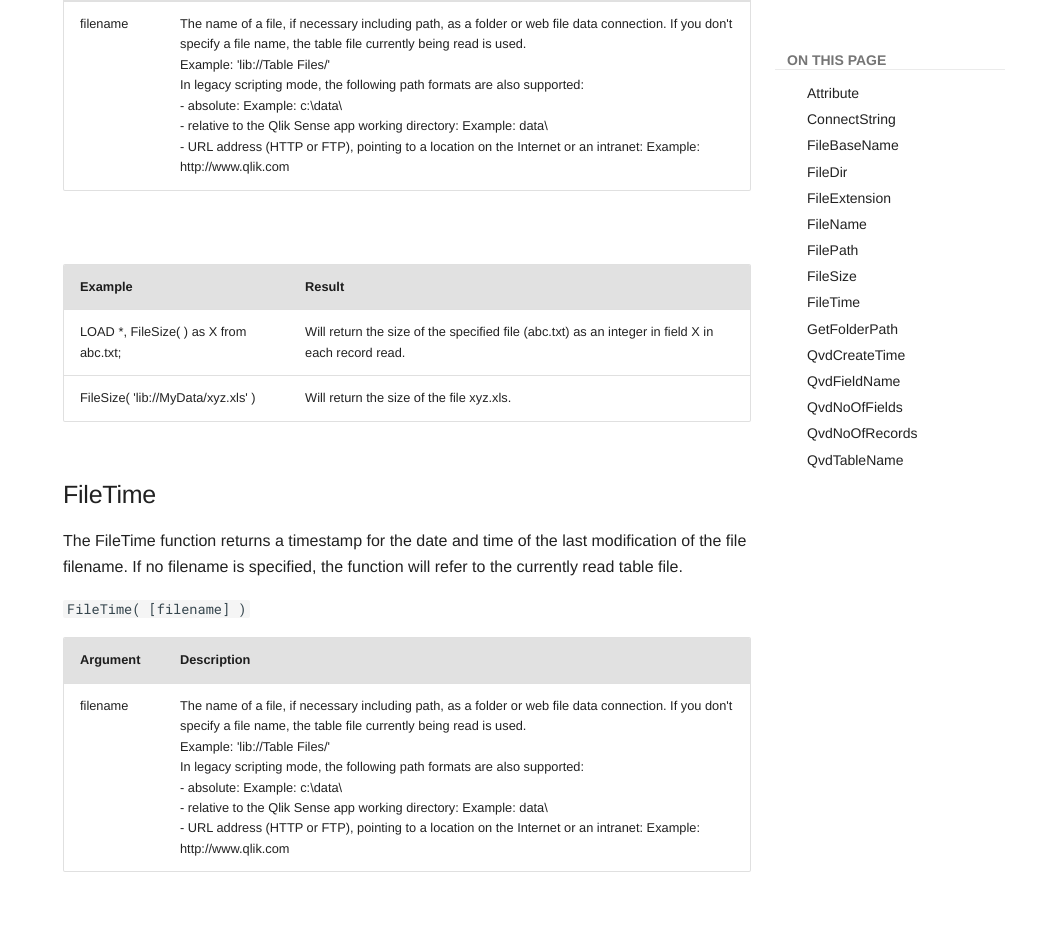
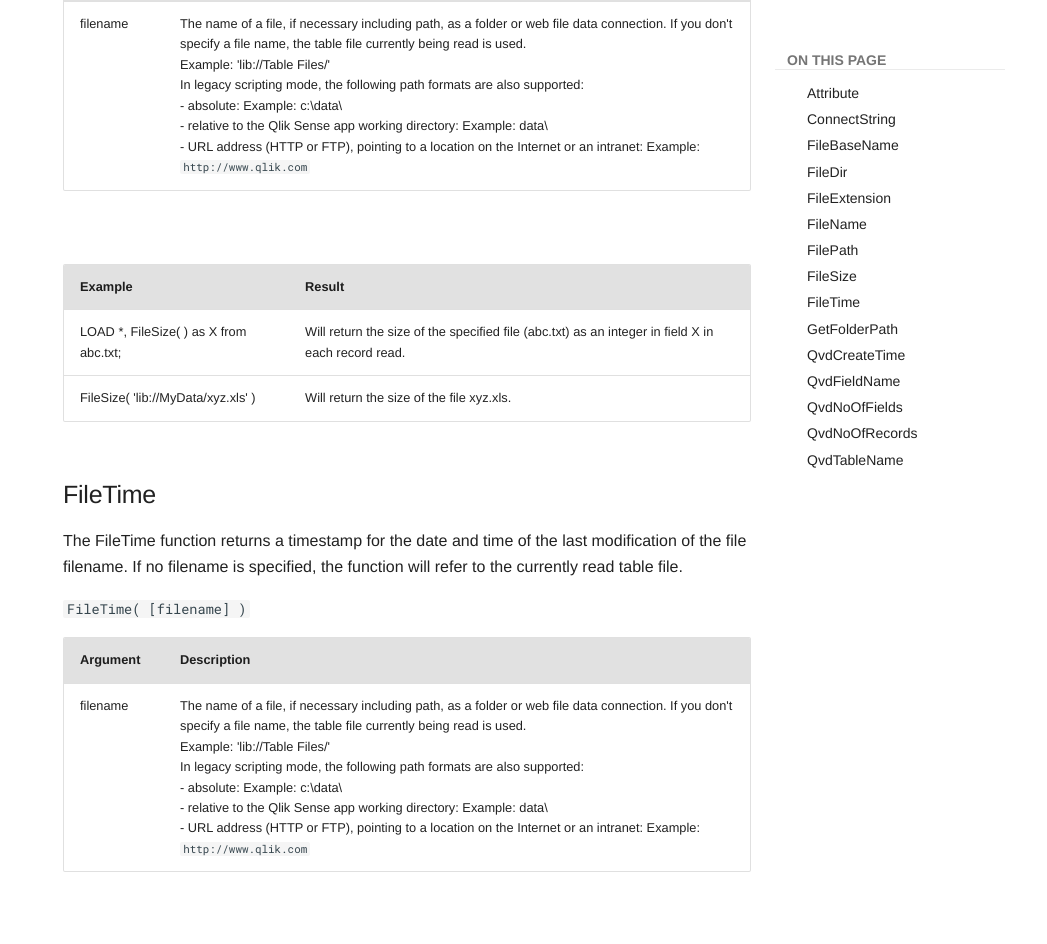
Before and after one commit to qlik-oss/core-website, an MkDocs documentation site: the page built from docs/services/qix-engine/script_syntax/08_File_functions.md, in a window 1280 px wide and 1400 px high, scrolled down 10073 px. Shown: the part 121-1065 px from the top of the window, without its empty margins (233-1280 px from the left). Built offline with MkDocs 1.6.1 and Material for MkDocs 9.7.7, drawn with Linux system fonts in a browser that asks for light colours; comment, search, counter and statistics services are not loaded; old or Windows-style settings are respelled for this version of MkDocs; some of the changed text lies outside the part shown.

Commit message:
Clean up Counter aggregation functions and file functions

````diff
--- a/docs/services/qix-engine/script_syntax/08_File_functions.md
+++ b/docs/services/qix-engine/script_syntax/08_File_functions.md
@@ -30,7 +30,7 @@
 **Example MP3 files**
 This script reads all possible MP3 meta tags in folder MyMusic.
 
-```
+```code
 // Script to read MP3 meta tags
 for each vExt in 'mp3'
 for each vFoundFile in filelist( GetFolderPath('MyMusic') & '\*.'& vExt )
@@ -134,7 +134,7 @@
 **Example JPG files**
 This script reads all possible EXIF meta tags from JPG files in folder MyPictures.
 
-```
+```code
 FileList:
 LOAD FileLongName,
     subfield(FileLongName,'\',-1) as FileShortName,
@@ -332,7 +332,7 @@
 **Example Windows media files files**
 This script reads all possible WMA/WMV ASF meta tags in folder MyMusic.
 
-```
+```code
 / Script to read WMA/WMV ASF meta tags
 for each vExt in 'asf', 'wma', 'wmv'
 for each vFoundFile in filelist( GetFolderPath('MyMusic') & '\*.'& vExt )
@@ -366,7 +366,7 @@
 **Example PNG files**
 This script reads all possible PNG meta tags in folder MyPictures.
 
-```
+```code
 // Script to read PNG meta tags
 for each vExt in 'png'
 for each vFoundFile in filelist( GetFolderPath('MyPictures') & '\*.'& vExt )
@@ -394,7 +394,7 @@
 ## ConnectString
 
 The ConnectString() function returns the name of the active data connection for
-ODBC or OLE DB connections. The function returns an empty string if no connect
+ODBC or OLE DB connections. The function returns an empty string if no connect
 statement has been executed, or after a disconnect statement.
 
 `ConnectString( )`
@@ -471,7 +471,7 @@
 
 | Argument | Description |
 | -------- | ----------- |
-| filename | The name of a file, if necessary including path, as a folder or web file data connection. If you don't specify a file name, the table file currently being read is used.<BR>Example: 'lib://Table Files/'<BR>In legacy scripting mode, the following path formats are also supported:<BR>- absolute: Example: c:\data\ <BR>- relative to the Qlik Sense app working directory: Example: data\ <BR>- URL address (HTTP or FTP), pointing to a location on the Internet or an intranet: Example: http://www.qlik.com |
+| filename | The name of a file, if necessary including path, as a folder or web file data connection. If you don't specify a file name, the table file currently being read is used.<BR>Example: 'lib://Table Files/'<BR>In legacy scripting mode, the following path formats are also supported:<BR>- absolute: Example: c:\data\ <BR>- relative to the Qlik Sense app working directory: Example: data\ <BR>- URL address (HTTP or FTP), pointing to a location on the Internet or an intranet: Example: `http://www.qlik.com` |
 
 <BR>
 
@@ -490,7 +490,7 @@
 
 | Argument | Description |
 | -------- | ----------- |
-| filename | The name of a file, if necessary including path, as a folder or web file data connection. If you don't specify a file name, the table file currently being read is used.<BR>Example: 'lib://Table Files/'<BR>In legacy scripting mode, the following path formats are also supported:<BR>- absolute: Example: c:\data\ <BR>- relative to the Qlik Sense app working directory: Example: data\ <BR>- URL address (HTTP or FTP), pointing to a location on the Internet or an intranet: Example: http://www.qlik.com |
+| filename | The name of a file, if necessary including path, as a folder or web file data connection. If you don't specify a file name, the table file currently being read is used.<BR>Example: 'lib://Table Files/'<BR>In legacy scripting mode, the following path formats are also supported:<BR>- absolute: Example: c:\data\ <BR>- relative to the Qlik Sense app working directory: Example: data\ <BR>- URL address (HTTP or FTP), pointing to a location on the Internet or an intranet: Example: `http://www.qlik.com` |
 
 <BR>
 
@@ -521,7 +521,7 @@
 Add the example script to your app and reload
 it.
 
-```
+```code
 LOAD
     GetFolderPath('MyMusic') as MyMusic,
     GetFolderPath('MyPictures') as MyPictures,
@@ -546,7 +546,7 @@
 
 | Argument | Description |
 | -------- | ----------- |
-| filename | The name of a QVD file, if necessary including path, as a folder or web file data connection.<BR>Example: 'lib://Table Files/'<BR>In legacy scripting mode, the following path formats are also supported:<BR>- absolute: Example: c:\data\ <BR>- relative to the Qlik Sense app working directory: Example: data\ <BR>- URL address (HTTP or FTP), pointing to a location on the Internet or an intranet: Example: http://www.qlik.com |
+| filename | The name of a QVD file, if necessary including path, as a folder or web file data connection.<BR>Example: 'lib://Table Files/'<BR>In legacy scripting mode, the following path formats are also supported:<BR>- absolute: Example: c:\data\ <BR>- relative to the Qlik Sense app working directory: Example: data\ <BR>- URL address (HTTP or FTP), pointing to a location on the Internet or an intranet: Example: `http://www.qlik.com` |
 
 QvdCreateTime('MyFile.qvd')
 
@@ -563,7 +563,7 @@
 
 | Argument | Description |
 | -------- | ----------- |
-| filename | The name of a QVD file, if necessary including path, as a folder or web file data connection.<BR>Example: 'lib://Table Files/'<BR>In legacy scripting mode, the following path formats are also supported:<BR>- absolute: Example: c:\data\ <BR>- relative to the Qlik Sense app working directory: Example: data\ <BR>- URL address (HTTP or FTP), pointing to a location on the Internet or an intranet: Example: http://www.qlik.com |
+| filename | The name of a QVD file, if necessary including path, as a folder or web file data connection.<BR>Example: 'lib://Table Files/'<BR>In legacy scripting mode, the following path formats are also supported:<BR>- absolute: Example: c:\data\ <BR>- relative to the Qlik Sense app working directory: Example: data\ <BR>- URL address (HTTP or FTP), pointing to a location on the Internet or an intranet: Example: `http://www.qlik.com` |
 
 **Examples:**
 
@@ -581,7 +581,7 @@
 
 | Argument | Description |
 | -------- | ----------- |
-| filename | The name of a QVD file, if necessary including path, as a folder or web file data connection.<BR>Example: 'lib://Table Files/'<BR>In legacy scripting mode, the following path formats are also supported:<BR>- absolute: Example: c:\data\ <BR>- relative to the Qlik Sense app working directory: Example: data\ <BR>- URL address (HTTP or FTP), pointing to a location on the Internet or an intranet: Example: http://www.qlik.com |
+| filename | The name of a QVD file, if necessary including path, as a folder or web file data connection.<BR>Example: 'lib://Table Files/'<BR>In legacy scripting mode, the following path formats are also supported:<BR>- absolute: Example: c:\data\ <BR>- relative to the Qlik Sense app working directory: Example: data\ <BR>- URL address (HTTP or FTP), pointing to a location on the Internet or an intranet: Example: `http://www.qlik.com` |
 
 **Examples:**
 
@@ -599,7 +599,7 @@
 
 | Argument | Description |
 | -------- | ----------- |
-| filename | The name of a QVD file, if necessary including path, as a folder or web file data connection.<BR>Example: 'lib://Table Files/'<BR>In legacy scripting mode, the following path formats are also supported:<BR>- absolute: Example: c:\data\ <BR>- relative to the Qlik Sense app working directory: Example: data\ <BR>- URL address (HTTP or FTP), pointing to a location on the Internet or an intranet: Example: http://www.qlik.com |
+| filename | The name of a QVD file, if necessary including path, as a folder or web file data connection.<BR>Example: 'lib://Table Files/'<BR>In legacy scripting mode, the following path formats are also supported:<BR>- absolute: Example: c:\data\ <BR>- relative to the Qlik Sense app working directory: Example: data\ <BR>- URL address (HTTP or FTP), pointing to a location on the Internet or an intranet: Example: `http://www.qlik.com` |
 
 **Examples:**
 
@@ -617,7 +617,7 @@
 
 | Argument | Description |
 | -------- | ----------- |
-| filename | The name of a QVD file, if necessary including path, as a folder or web file data connection.<BR>Example: 'lib://Table Files/'<BR>In legacy scripting mode, the following path formats are also supported:<BR>- absolute: Example: c:\data\ <BR>- relative to the Qlik Sense app working directory: Example: data\ <BR>- URL address (HTTP or FTP), pointing to a location on the Internet or an intranet: Example: http://www.qlik.com |
+| filename | The name of a QVD file, if necessary including path, as a folder or web file data connection.<BR>Example: 'lib://Table Files/'<BR>In legacy scripting mode, the following path formats are also supported:<BR>- absolute: Example: c:\data\ <BR>- relative to the Qlik Sense app working directory: Example: data\ <BR>- URL address (HTTP or FTP), pointing to a location on the Internet or an intranet: Example: `http://www.qlik.com` |
 
 **Examples:**
 
````
Also changed, not shown: docs/services/qix-engine/script_syntax/01_2_Counter_aggregation_functions.md (+8 -7 lines).
